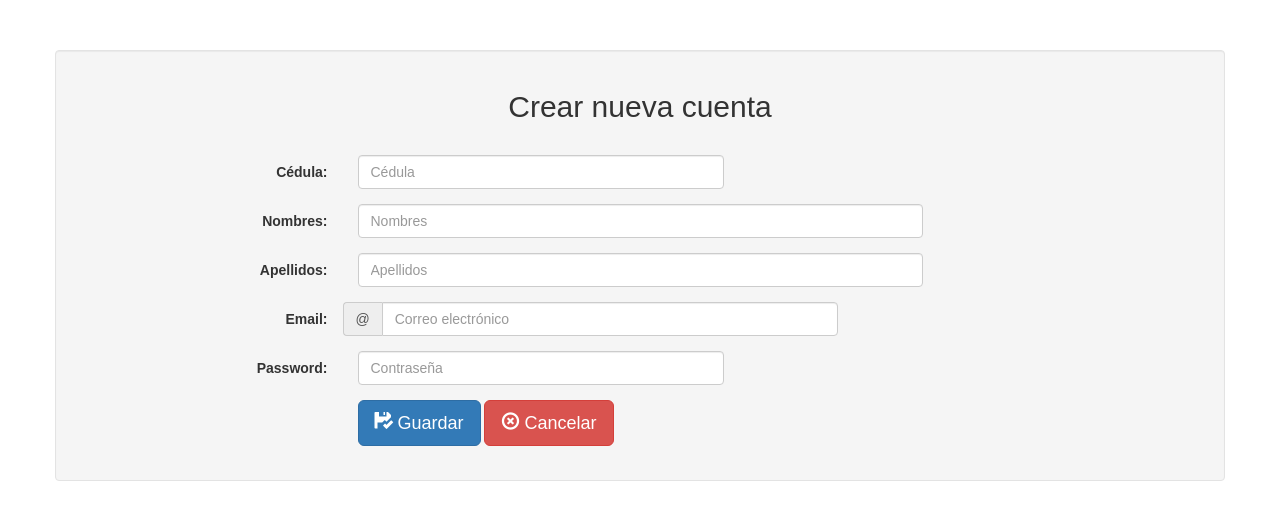
After one commit to UTC1992/escolastico, a CodeIgniter app: page /escolastico/admin_/registro in a window 1280 px wide. The commit adds this page. Shown: the top 520 px of the page. Run offline with CodeIgniter, Linux system fonts and the light colour scheme; some libraries are stand-ins or nearby versions.

Commit message:
Creacion de login y registro de administracion

```diff
--- a/application/config/autoload.php
+++ b/application/config/autoload.php
@@ -132,4 +132,4 @@ $autoload['language'] = array();
 |
 |	$autoload['model'] = array('first_model' => 'first');
 */
-$autoload['model'] = array();
+$autoload['model'] = array('administrador_model');
--- a/application/config/routes.php
+++ b/application/config/routes.php
@@ -48,7 +48,16 @@ defined('BASEPATH') OR exit('No direct script access allowed');
 |
 | Examples:	my-controller/index	-> my_controller/index
 |		my-controller/my-method	-> my_controller/my_method
+|  ruta creada ==> hola/index controlador ==> controller/index
+|
 */
 $route['default_controller'] = 'home';
 $route['404_override'] = '';
 $route['translate_uri_dashes'] = FALSE;
+
+//rutas login Admin
+$route['admin_/index'] = 'login_admin/index';
+
+//rutas administrador CRUD
+$route['admin_/registro'] = 'administrador_controller/nuevo';
+$route['admin_/dasboard'] = 'administrador_controller/index';
--- /dev/null
+++ b/application/controllers/administrador_controller.php
@@ -0,0 +1,41 @@
+<?php
+defined('BASEPATH') OR exit('No direct script access allowed');
+
+class Administrador_Controller extends CI_Controller
+{
+	public function index()
+	{
+		$data = array('title' => 'Administración');
+		$this->load->view('/layout/head', $data);
+		$this->load->view('/layout/disenio_css_js');
+	}
+
+    public function nuevo($error = "")
+    {
+        $data = array('title' => 'Registro Admin','error' => $error);
+		$this->load->view('/layout/head', $data);
+		$this->load->view('/layout/disenio_css_js');
+		$this->load->view('/administrador/nuevo');
+    }
+
+	public function insertar()
+	{
+		//se optiene los datos mediante el metodo POST
+		$admin = $this->input->post();
+		//se optiene el email para comprobar que sea unico
+		$email = $this->input->post('email');
+		if ($this->administrador_model->getAdmin($email) != null) {
+			//si ya existe un admin con el mismo correo se envia un mensaje
+			$this->nuevo("El correo ingresado ya esta siendo utilizado, intentar con otro correo.");
+		} else {
+			//se envian los datos del formulario al modelo al metodo insert
+			$bool = $this->administrador_model->insert($admin);
+			//se conprueba el registro correcto del registro
+			if ($bool) {
+				header("Location: " . base_url() . "login_admin/index");
+			} else {
+				header("Location: " . base_url() . "administrador_controller/nuevo");
+			}
+		}
+	}
+}
--- a/application/controllers/home.php
+++ b/application/controllers/home.php
@@ -1,8 +1,8 @@
 <?php
 defined('BASEPATH') OR exit('No direct script access allowed');
 
-class Home extends CI_Controller {
-
+class Home extends CI_Controller
+{
 	public function index()
 	{
 		$data = array('title' => 'Inicio');
--- /dev/null
+++ b/application/models/administrador_model.php
@@ -0,0 +1,41 @@
+<?php
+
+	/**
+	*
+	*/
+	class Administrador_Model extends CI_Model
+	{
+		public function getAdmin($email = '')
+		{
+			$resutl = $this->db->query("SELECT * FROM administrador WHERE correo_admin = '" . $email . "'");
+
+            if ($resutl->num_rows() > 0) {
+				return $resutl->row();
+			} else {
+				return null;
+			}
+		}
+
+		public function insert($admin = null)
+		{
+			if ($admin != null) {
+				$cedula = $admin['cedula'];
+				$nombres = $admin['nombres'];
+				$apellidos = $admin['apellidos'];
+				$correo = $admin['email'];
+				$password = $admin['password'];
+
+				$SQL = "INSERT INTO administrador(cedula_admin,
+													nombres_admin,
+													apellidos_admin,
+													correo_admin,
+													password_admin)
+				VALUES('$cedula', '$nombres', '$apellidos', '$correo', '$password');";
+
+				if ($this->db->query($SQL)) {
+					return true;
+				}
+			}
+			return false;
+		}
+	}
--- /dev/null
+++ b/application/views/administrador/nuevo.php
@@ -0,0 +1,84 @@
+<style>
+    .container{
+        margin-top: 50px;
+        font-family: Arial, Helvetica, sans-serif;
+    }
+</style>
+
+<div class="container well">
+		<div class="row">
+			<div class="col-xs-12">
+				<center>
+				<h2>Crear nueva cuenta</h2>
+				</center>
+			</div>
+
+			<form  class="form-horizontal" action="<?= base_url() ?>administrador_controller/insertar" method="post">
+
+				<div class="form-group" style="color: red;">
+					<p class="col-sm-7 control-label"  ><?= $error ?></p>
+				</div>
+
+				<div class="form-group">
+					<label class="col-sm-3 control-label" for="formGroup">
+						Cédula:
+					</label>
+					<div class="col-sm-4">
+						<input class="form-control" type="text" name="cedula" id="formGroup" placeholder="Cédula" required="">
+					</div>
+				</div>
+
+				<div class="form-group">
+					<label class="col-sm-3 control-label" for="formGroup">
+						Nombres:
+					</label>
+					<div class="col-sm-6">
+						<input class="form-control" type="text" name="nombres" id="formGroup" placeholder="Nombres" required="">
+					</div>
+				</div>
+
+				<div class="form-group">
+					<label class="col-sm-3 control-label" for="formGroup">
+						Apellidos:
+					</label>
+					<div class="col-sm-6">
+						<input class="form-control" type="text" name="apellidos" id="formGroup" placeholder="Apellidos" required=" ">
+					</div>
+				</div>
+
+                <div class="form-group">
+					<label class="col-sm-3 control-label" for="formGroup">
+						Email:
+					</label>
+					<div class="input-group col-sm-5">
+						<span class="input-group-addon">@</span>
+						<input class="form-control" type="email" name="email" id="formGroup" placeholder="Correo electrónico" required="">
+					</div>
+				</div>
+
+				<div class="form-group">
+					<label class="col-sm-3 control-label" for="formGroup">
+						Password:
+					</label>
+					<div class="col-sm-4">
+						<input class="form-control" type="password" name="password" id="formGroup" placeholder="Contraseña" required="">
+					</div>
+				</div>
+
+				<div class="form-group">
+					<label class="col-sm-3 control-label" for="formGroup">
+					</label>
+					<div class="col-sm-6">
+						<button class="btn btn-lg btn-primary" type="submit" onclick="validarRegistro();">
+							<span class="glyphicon glyphicon-floppy-saved"></span>
+							Guardar
+						</button>
+						<a  href="<?= base_url() ?>admin_/index" class="btn btn-lg btn-danger" type="button">
+							<span class="glyphicon glyphicon-remove-circle"></span>
+							Cancelar
+						</a>
+					</div>
+				</div>
+			</form>
+		</div>
+	</div>
```
Also changed, not shown: application/controllers/login_admin.php (added, +50 -0 lines), application/views/home/content.php (+29 -9 lines), application/views/loginAdmin/content.php (added, +32 -0 lines).
